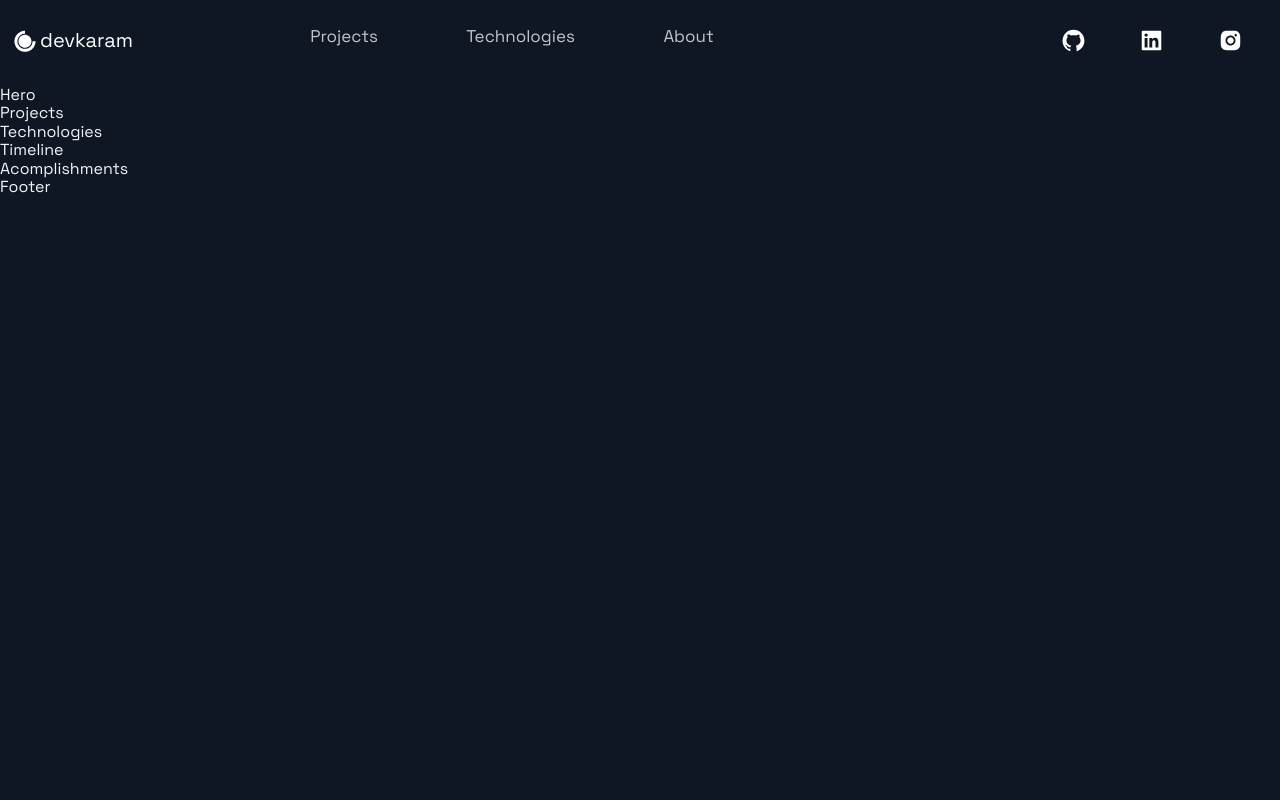
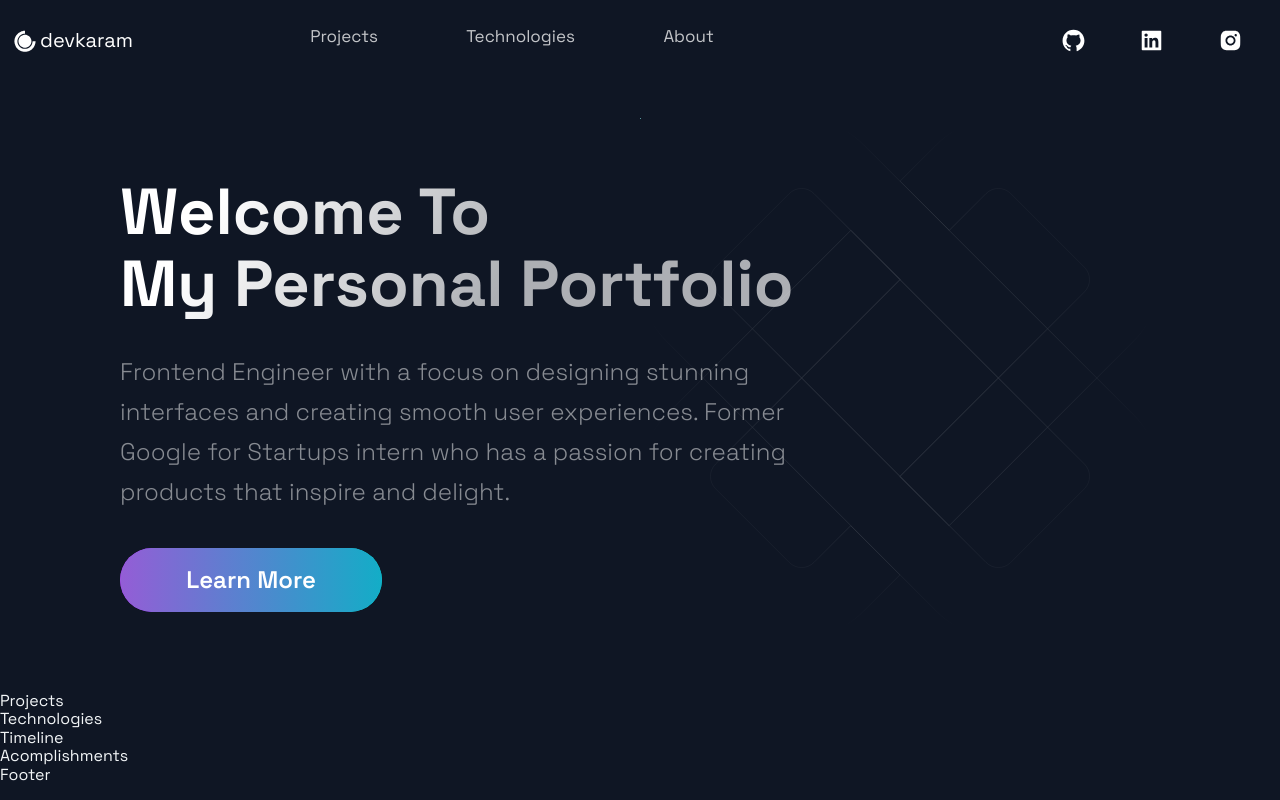
Before and after one commit to karam-zomlut/devkaram, a Next.js app: page / in a window 1280 px wide. Built offline with nearby package versions, Linux system fonts and the light colour scheme.

Commit message:
Finish Hero

```diff
--- a/src/components/Hero/Hero.js
+++ b/src/components/Hero/Hero.js
@@ -5,9 +5,21 @@ import Button from '../../styles/GlobalComponents/Button';
 import { LeftSection } from './HeroStyles';
 
 const Hero = (props) => (
-  <div>
-    Hero
-  </div>
+  <Section row nopadding>
+    <LeftSection>
+      <SectionTitle main center>
+        Welcome To <br />
+        My Personal Portfolio
+      </SectionTitle>
+      <SectionText>
+        Frontend Engineer with a focus on designing stunning interfaces and creating smooth user experiences. Former Google for Startups intern who has a passion for creating products that inspire and delight.
+      </SectionText>
+      <Button>
+        Learn More
+      </Button>
+    </LeftSection>
+
+  </Section>
 );
 
 export default Hero;
--- a/src/pages/index.js
+++ b/src/pages/index.js
@@ -10,10 +10,10 @@ import { Section } from '../styles/GlobalComponents';
 const Home = () => {
   return (
     <Layout>
-      {/* <Section grid> */}
+      <Section grid>
         <Hero />
-        {/* <BgAnimation /> */}
-      {/* </Section> */}
+        <BgAnimation />
+      </Section>
       <Projects />
       <Technologies />
       <Timeline />
```
